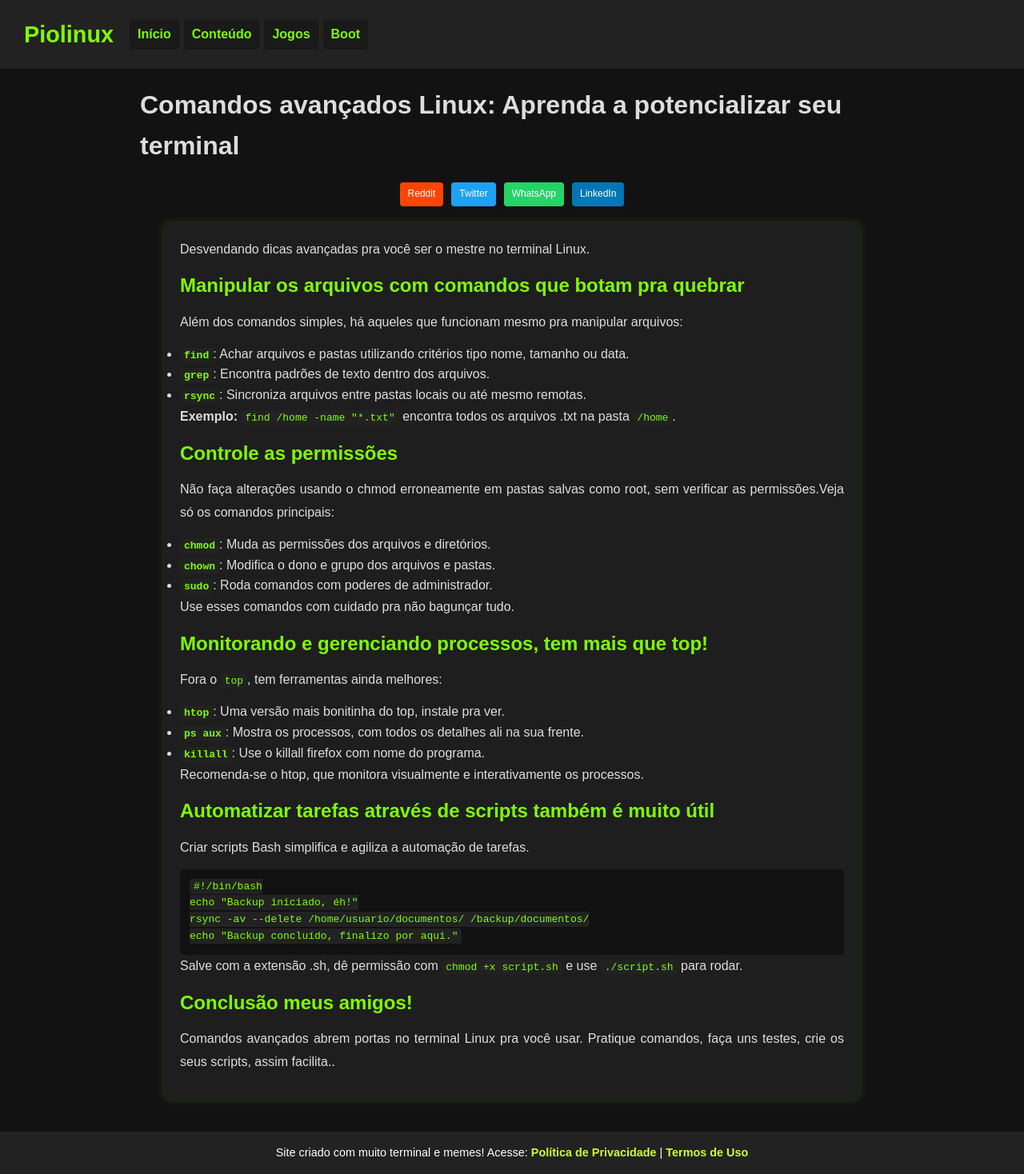
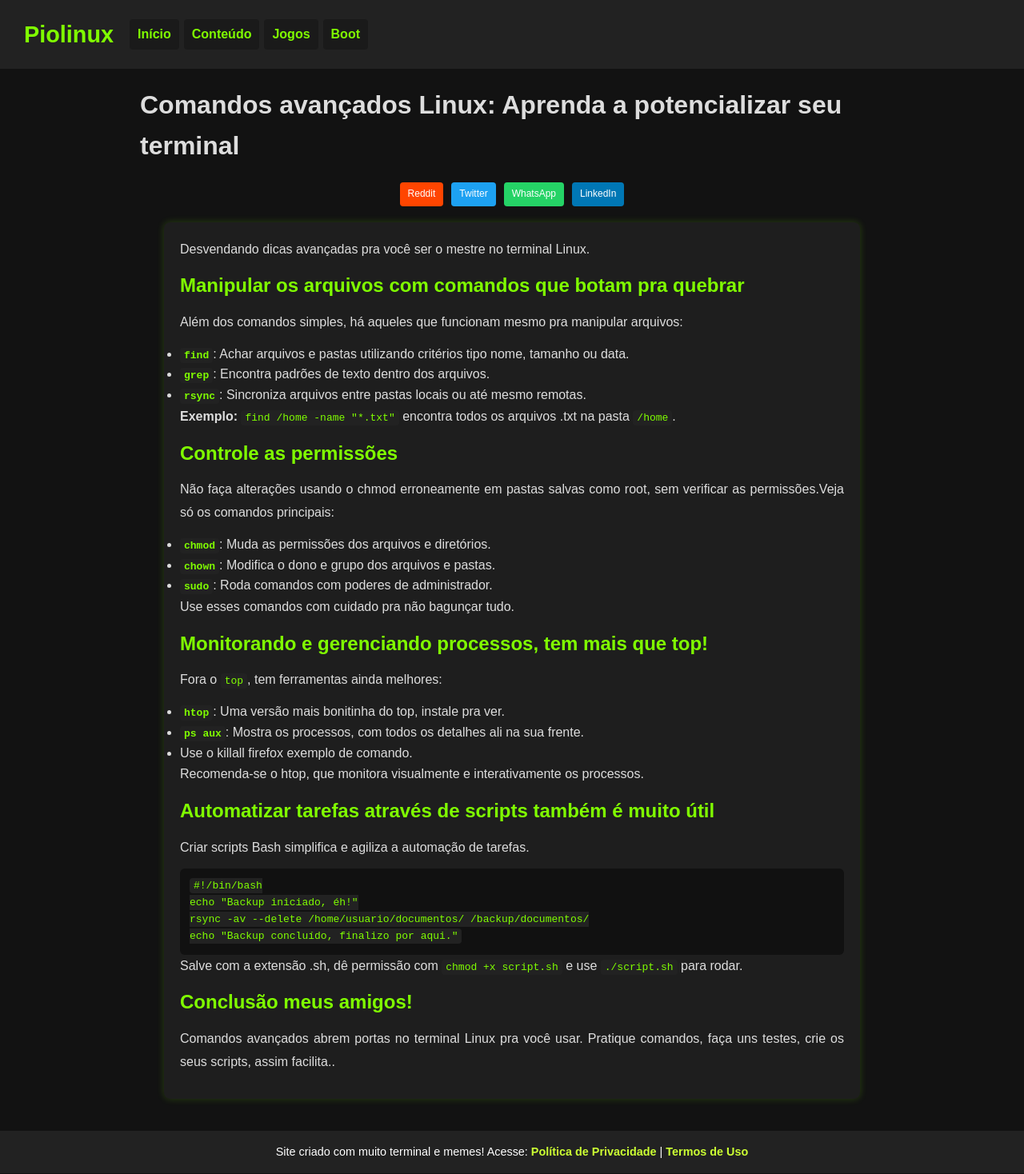
Before and after one commit to Piolinux/piolinux-site, a Jekyll site: the page comandos-avancados-linux-potencialize-terminal.html, which Jekyll copies as it is, in a window 1280 px wide. Shown: the whole page at 80% size. Built offline with Jekyll 4.4.1, drawn with Linux system fonts in a browser that asks for light colours.

Commit message:
Update comandos-avancados-linux-potencialize-terminal.html

```diff
--- a/comandos-avancados-linux-potencialize-terminal.html
+++ b/comandos-avancados-linux-potencialize-terminal.html
@@ -345,7 +345,7 @@ footer a:hover {
             <ul>
                 <li><strong><code>htop</code></strong>: Uma versão mais bonitinha do top, instale pra ver.</li>
                 <li><strong><code>ps aux</code></strong>: Mostra os processos, com todos os detalhes ali na sua frente.</li>
-                <li><strong><code>killall</code></strong>: Use o killall  firefox com nome do programa.</li>
+                <li> Use o killall firefox exemplo de comando.</li>
             </ul>
             <p>Recomenda-se o htop, que monitora visualmente e interativamente os processos.</p>
 
```
